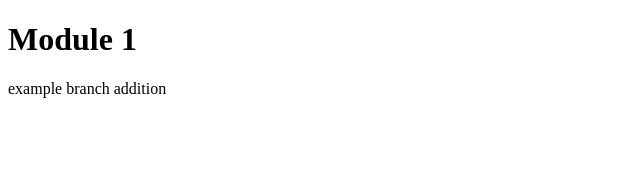
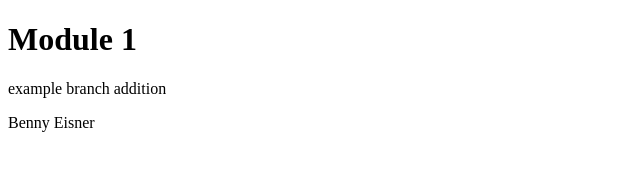
Before and after one commit to WashU-TAMID-Tech/Module-1, a plain HTML site: page index.html in a window 1280 px wide. Shown: the whole page, without its empty margins (0-640 px from the left). Drawn offline with Linux system fonts and the light colour scheme.

Commit message:
Benny Commit

```diff
--- a/index.html
+++ b/index.html
@@ -8,5 +8,6 @@
 <body>
     <h1>Module 1</h1>
     <p>example branch addition</p>
+    <p>Benny Eisner</p>
 </body>
 </html>
```
